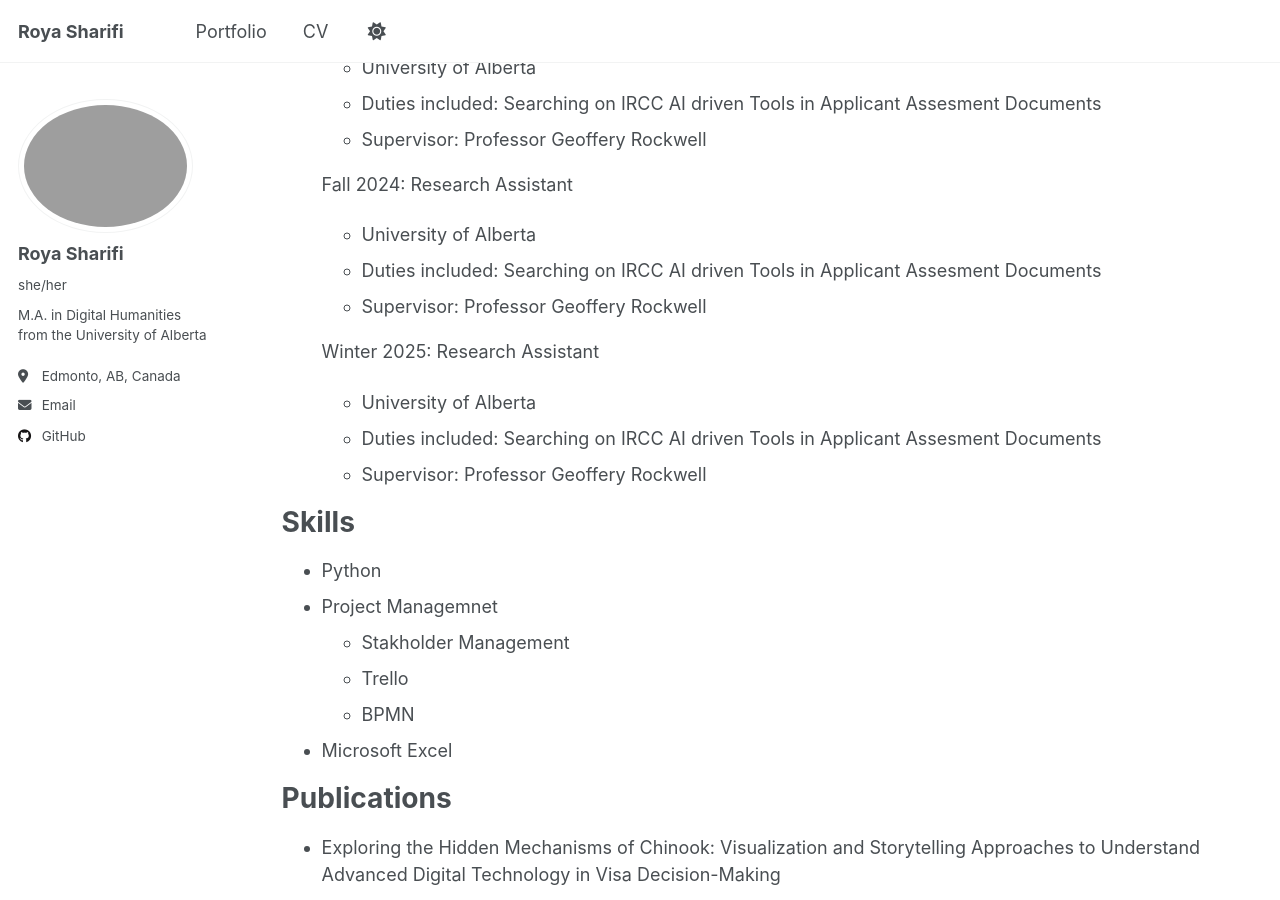
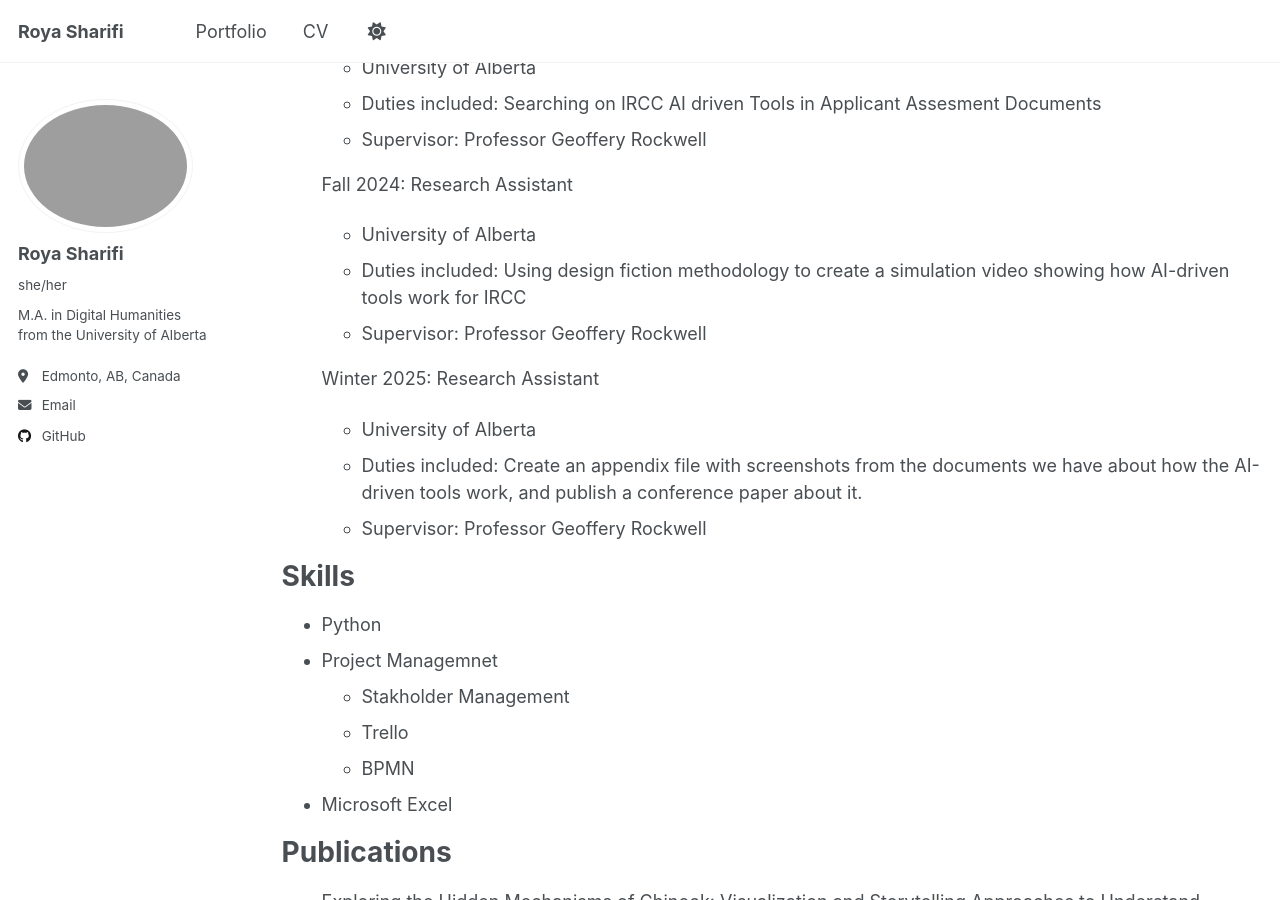
Before and after one commit to RoyaSharifi/about, a Jekyll site: the page built from _pages/cv.md, in a window 1280 px wide and 900 px high, scrolled down 452 px. Built offline with Jekyll 4.4.1, drawn with Linux system fonts in a browser that asks for light colours.

Commit message:
change the CV

```diff
--- a/_pages/cv.md
+++ b/_pages/cv.md
@@ -28,12 +28,12 @@ Work experience
 
   Fall 2024: Research Assistant
   * University of Alberta
-  * Duties included: Searching on IRCC AI driven Tools in Applicant Assesment Documents
+  * Duties included: Using design fiction methodology to create a simulation video showing how AI-driven tools work for IRCC
   * Supervisor: Professor Geoffery Rockwell
 
   Winter 2025: Research Assistant
   * University of Alberta
-  * Duties included: Searching on IRCC AI driven Tools in Applicant Assesment Documents
+  * Duties included: Create an appendix file with screenshots from the documents we have about how the AI-driven tools work, and publish a conference paper about it.
   * Supervisor: Professor Geoffery Rockwell
 
 Skills
```
